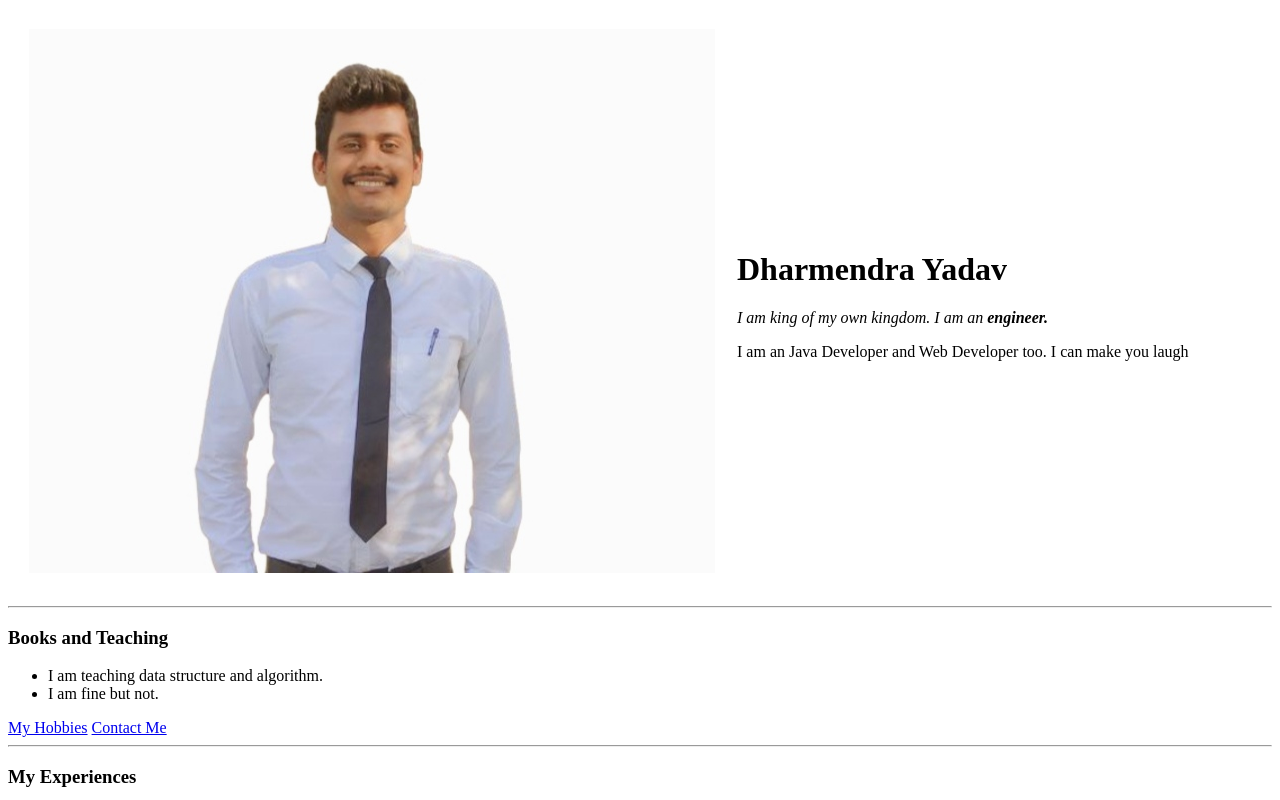
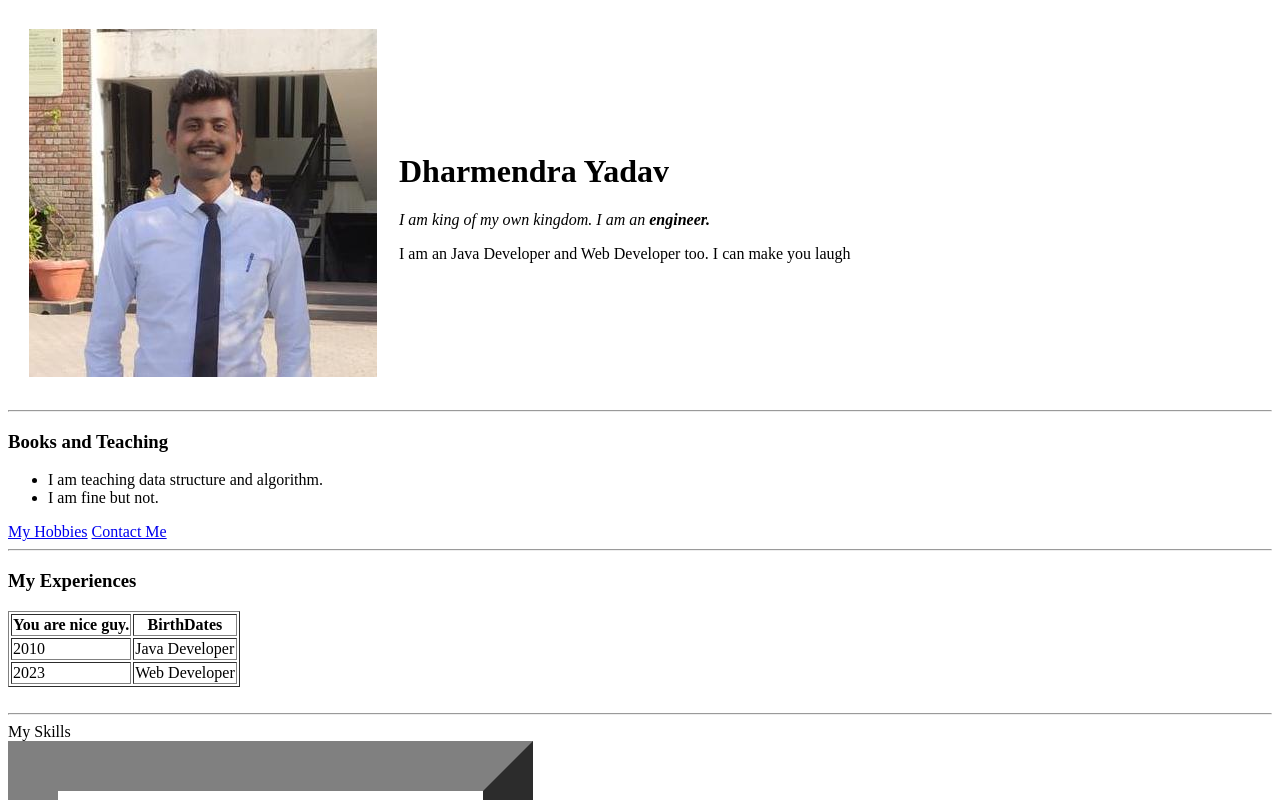
Before and after one commit to DharmendraYaddav/CV, a plain HTML site: page index.html in a window 1280 px wide. Shown: the top 800 px of the page. Drawn offline with Linux system fonts and the light colour scheme.

Commit message:
Update index.html

```diff
--- a/index.html
+++ b/index.html
@@ -6,7 +6,7 @@
 <body>
   <table cellspacing="20">
     <tr>
-      <td>  <img src="IMG_20220805_224919.jpg" alt="Dharmendra Picture"></td>
+      <td>  <img src="Profile.jpg" alt="Dharmendra Picture"></td>
       <td>  <h1>Dharmendra Yadav</h1>
         <p><em>I am king of my own kingdom. I am an <strong>engineer.</strong></em></p>
         <p>I am an Java Developer and Web Developer too. I can make you laugh</p></td>
```
